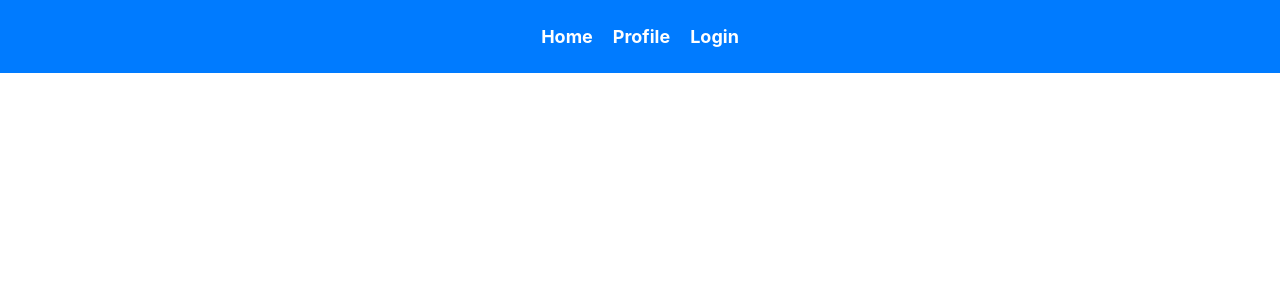
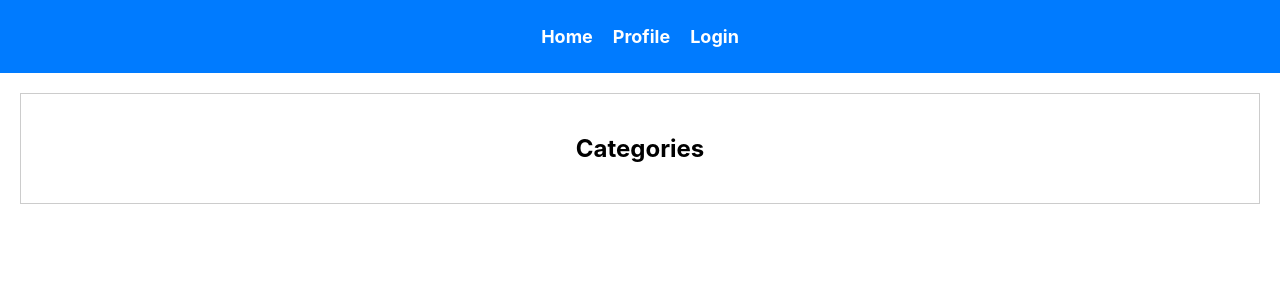
Before and after one commit to nfears57/frontend, a React (Create React App) app: page /categories in a window 1280 px wide. Before the commit this address had no page. Shown: the top 300 px of the page. Built offline with nearby package versions, Linux system fonts and the light colour scheme.

Commit message:
add categs

```diff
--- a/src/App.js
+++ b/src/App.js
@@ -5,6 +5,7 @@ import HomePage from './HomePage';
 import Profile from './Profile';
 import Login from './Login';
 import CreateAccountForm from './CreateAccountForm';
+import Categories from './Categories'
 
 function App() {
   return (
@@ -15,6 +16,7 @@ function App() {
         <Route path="/profile" element={<Profile />} />
         <Route path="/login" element={<Login />} />
         <Route path="/create-account" element={<CreateAccountForm />} />
+        <Route path="/categories" element={<Categories />} />
       </Routes>
     </Router>
   );
--- /dev/null
+++ b/src/Categories.css
@@ -0,0 +1,14 @@
+/* src/components/Categories.css */
+.categories {
+    text-align: center;
+    margin: 20px;
+    padding: 20px;
+    border: 1px solid #ccc;
+    background-color: #fff;
+  }
+
+  .categories h2 {
+    font-size: 24px;
+  }
+
+  /* Customize styles as needed */
--- /dev/null
+++ b/src/Categories.js
@@ -0,0 +1,16 @@
+// src/components/Categories.js
+import React from 'react';
+import './Categories.css';
+
+const Categories = () => {
+  // Add content for the Categories component here
+
+  return (
+    <div className="categories">
+      <h2>Categories</h2>
+      {/* Add your categories or content here */}
+    </div>
+  );
+};
+
+export default Categories;
```
